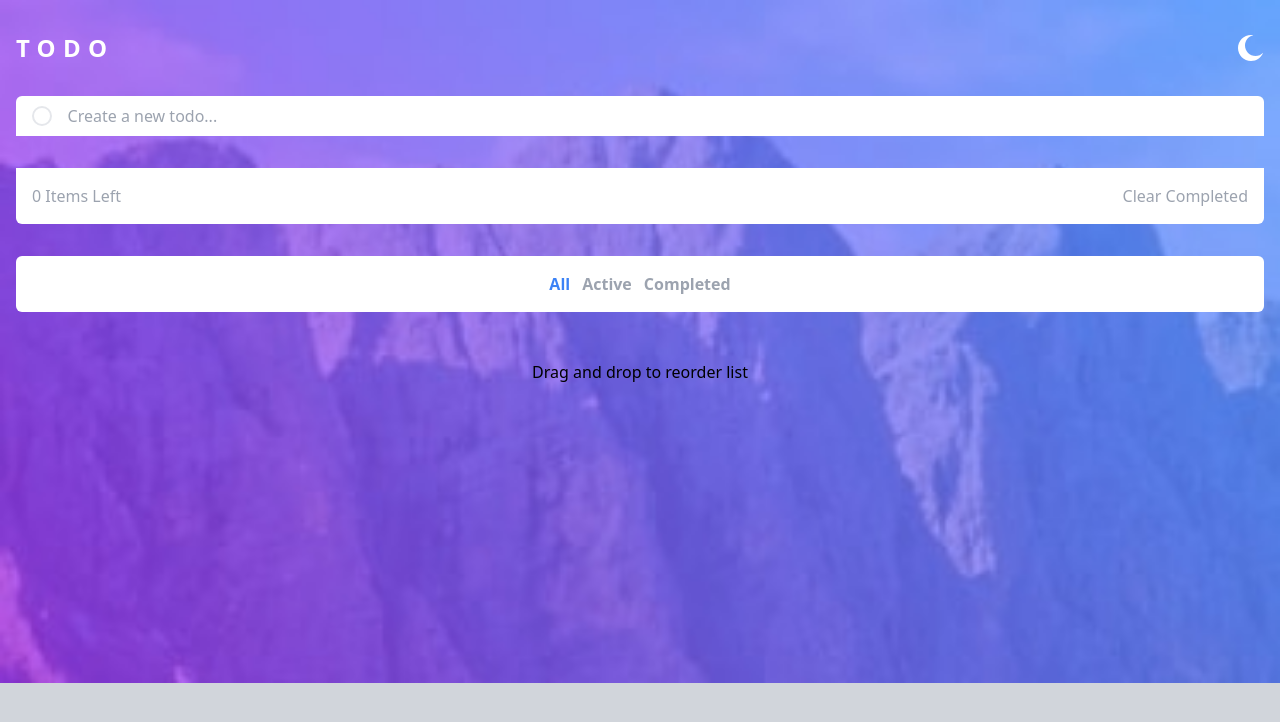
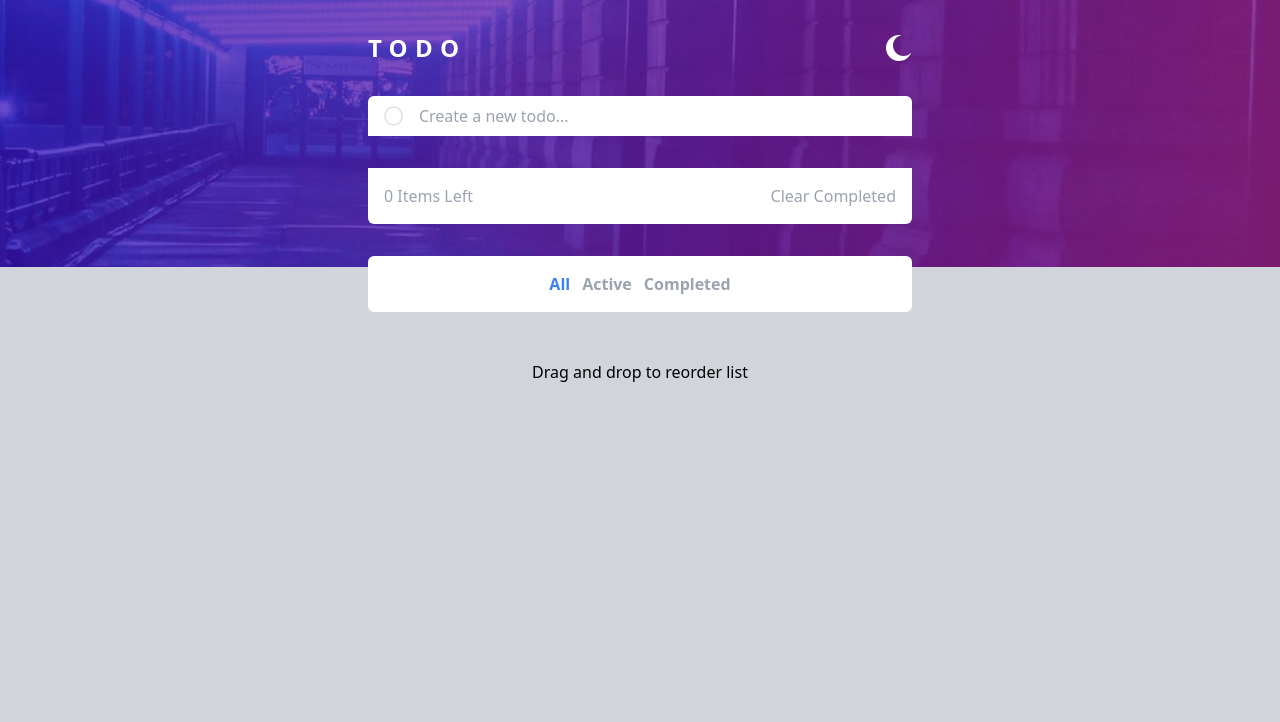
Before and after one commit to LostariN/appToDo, a React (Vite) app: page / in a window 1280 px wide. Shown: the top 722 px of the page. Built offline with nearby package versions, Linux system fonts and the light colour scheme.

Commit message:
md responsive

```diff
--- a/src/App.jsx
+++ b/src/App.jsx
@@ -60,9 +60,10 @@ function App() {
   }
   return (
     <div className="dark:bg-gray-900 bg-gray-300 bg-[url('./assets/images/bg-mobile-light.jpg')] bg-contain bg-no-repeat min-h-screen dark:bg-[url('./assets/images/bg-mobile-dark.jpg')]
-    transition-all duration-500">
+    transition-all duration-1000 md:bg-[url('./assets/images/bg-desktop-dark.jpg')]
+    md:dark:bg-[url('./assets/images/bg-desktop-dark.jpg')]">
       <Header />
-      <main className="container mx-auto px-4 mt-8">
+      <main className="container mx-auto px-4 mt-8 md:max-w-xl">
         <TodoCreate addTodo={addTodo} />
         <TodoList todos={filterTodos()} removeTodo={removeTodo} updateTodo={updateTodo} />
         <TodoComputed contadorCompletados={contadorCompletados} clearCompleted={clearCompleted} />
--- a/src/components/Header.jsx
+++ b/src/components/Header.jsx
@@ -20,7 +20,7 @@ function Header() {
     }, [darkMode])
 
     return (
-        <header className="container mx-auto px-4 pt-8">
+        <header className="container mx-auto px-4 pt-8 md:max-w-xl">
             <div className="flex justify-between">
                 <h1 className="uppercase text-white tracking-[0.3em] text-2xl font-semibold">Todo</h1>
                 <button onClick={() => setDarkMode(!darkMode)}>
--- a/src/components/TodoComputed.jsx
+++ b/src/components/TodoComputed.jsx
@@ -2,7 +2,7 @@ import React from 'react'
 
 function TodoComputed({ contadorCompletados, clearCompleted }) {
     return (
-        <section className='dark:bg-gray-800 py-4 px-4 flex justify-between text-gray-400 bg-white rounded-b-md transition-all duration-500'>
+        <section className='dark:bg-gray-800 py-4 px-4 flex justify-between text-gray-400 bg-white rounded-b-md transition-all duration-1000'>
             <span>{contadorCompletados} Items Left</span>
             <button onClick={clearCompleted}>Clear Completed</button>
         </section>
--- a/src/components/TodoCreate.jsx
+++ b/src/components/TodoCreate.jsx
@@ -14,9 +14,9 @@ function TodoCreate({ addTodo }) {
     }
 
     return (
-        <form onSubmit={handleSubmitAddTodo} className="bg-white py-2 rounded-t-md overflow-hidden flex gap-4 items-center px-4 dark:bg-gray-800 transition-all duration-500">
+        <form onSubmit={handleSubmitAddTodo} className="bg-white py-2 rounded-t-md overflow-hidden flex gap-4 items-center px-4 dark:bg-gray-800 transition-all duration-1000">
             <span className="rounded-full border-2 h-5 w-5 inline-block"></span>
-            <input type="text" placeholder="Create a new todo..." className="w-full outline-none text-gray-400 dark:bg-gray-800 transition-all duration-500"
+            <input type="text" placeholder="Create a new todo..." className="w-full outline-none text-gray-400 dark:bg-gray-800 transition-all duration-1000"
                 onChange={e => setTitle(e.target.value)}
                 value={title} />
         </form>
--- a/src/components/TodoFilter.jsx
+++ b/src/components/TodoFilter.jsx
@@ -3,7 +3,7 @@ import React from 'react'
 function TodoFilter({ changeFilter, filter }) {
     return (
         <section className='container mx-auto mt-8'>
-            <div className='dark:bg-gray-800 bg-white flex justify-center p-4 gap-3 text-gray-500 font-bold rounded-md transition-all duration-500'>
+            <div className='dark:bg-gray-800 bg-white flex justify-center p-4 gap-3 text-gray-500 font-bold rounded-md transition-all duration-1000'>
                 <button onClick={() => changeFilter('all')} className={`${filter === "all" ? "text-blue-500 hover:text-gray-400" : "text-gray-400 hover:text-blue-500"}`}>All</button>
                 <button onClick={() => changeFilter('active')} className={`${filter === "active" ? "text-blue-500 hover:text-gray-400" : "text-gray-400 hover:text-blue-500"}`}>Active</button>
                 <button onClick={() => changeFilter('completed')} className={`${filter === "completed" ? "text-blue-500 hover:text-gray-400" : "text-gray-400 hover:text-blue-500"}`}>Completed</button>
--- a/src/components/TodoList.jsx
+++ b/src/components/TodoList.jsx
@@ -3,7 +3,7 @@ import TodoItem from './TodoItem'
 
 function TodoList({ todos, removeTodo, updateTodo }) {
     return (
-        <div className="rounded-md bg-white mt-8 overflow-hidden  dark:bg-gray-800 transition-all duration-500">
+        <div className="rounded-md bg-white mt-8 overflow-hidden  dark:bg-gray-800 transition-all duration-1000">
             {todos.map((todo) => (
                 <TodoItem key={todo.id} todo={todo} removeTodo={removeTodo} updateTodo={updateTodo} />
             ))}
```
